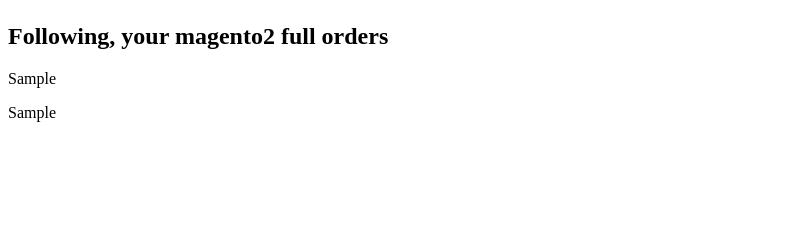
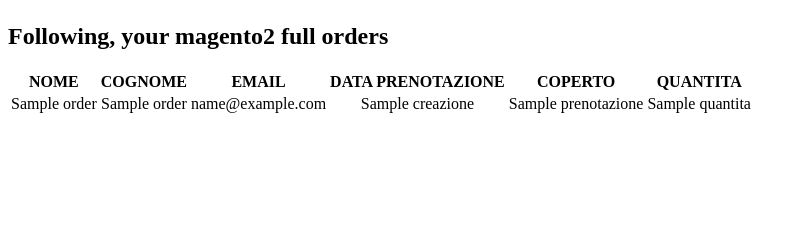
Before and after one commit to oldgiova/orders-detail-report-magento2, a Flask app: template app/templates/index.html in a window 1280 px wide. Shown: the part 93-333 px from the top of the page, without its empty margins (0-805 px from the left). Run offline with Flask 2, Linux system fonts and the light colour scheme; the template is opened without the code that fills it: most values are stand-ins (such as "Sample title", 1, 10 or a date in 2020).

Commit message:
first simple report completed

```diff
--- a/app/magento.py
+++ b/app/magento.py
@@ -39,3 +39,39 @@
     order_id_list = list(dict.fromkeys(order_id_list))
 
     return order_id_list
+
+def mage_get_details_from_single_order(order_id):
+    '''
+    Return all details from single magento order
+    '''
+    r = requests.get(app.config['MAGENTO_REST_URL'] + '/' +
+                    app.config['MAGENTO_STORE'] + '/' +
+                    'V1/orders/' + str(order_id),
+                    headers=headers
+                    )
+    return r.json()
+
+def mage_return_order_important_details_only(order_details):
+    '''
+    Takes in input a json with all order details
+    and return a list with just the details you need
+    '''
+    order_details_dict = {}
+    order_details_dict["email"] = order_details["customer_email"]
+    order_details_dict["creazione"] = order_details["created_at"]
+    order_details_dict["nome"] = order_details["customer_firstname"]
+    order_details_dict["cognome"] = order_details["customer_lastname"]
+    for detail in order_details["items"]:
+        if detail["product_type"] == "virtual":
+            order_details_dict["prenotazione"] = detail["sku"]
+            order_details_dict["quantita"] = detail["qty_ordered"]
+    return order_details_dict
+
+def mage_group_all_order_details_important(order_id_list):
+    mage_final_details_list = []
+    for order_id in order_id_list:
+        json_all_detail_single_order = mage_get_details_from_single_order(order_id)
+        single_order_important_details_only = mage_return_order_important_details_only(json_all_detail_single_order)
+        mage_final_details_list.append(single_order_important_details_only)
+
+    return mage_final_details_list
--- a/app/routes.py
+++ b/app/routes.py
@@ -3,7 +3,7 @@
 from app.forms import LoginForm
 from flask_login import current_user, login_user
 from app.models import User
-from app.magento import get_mage_orders, get_mage_orders_with_name_filter, mage_get_all_order_ids
+from app.magento import get_mage_orders, get_mage_orders_with_name_filter, mage_get_all_order_ids, mage_group_all_order_details_important
 from flask_login import logout_user, login_required
 from werkzeug.urls import url_parse
 
@@ -13,8 +13,9 @@
 @login_required
 def index():
     mage_all_orders = get_mage_orders_with_name_filter('Coperto')
-    list_order_ids = mage_get_all_order_ids(mage_all_orders)
-    return render_template('index.html', title='Home', mage_all_orders = mage_all_orders, list_order_ids = list_order_ids)
+    order_id_list = mage_get_all_order_ids(mage_all_orders)
+    final_details_list = mage_group_all_order_details_important(order_id_list)
+    return render_template('index.html', title='Home', mage_all_orders = mage_all_orders, final_details_list = final_details_list)
 
 @app.route('/login', methods=['GET', 'POST'])
 def login():
--- a/app/templates/index.html
+++ b/app/templates/index.html
@@ -3,6 +3,24 @@
 {% block content %}
     <h1>Hi, {{ current_user.username }}!</h1>
     <h2>Following, your magento2 full orders</h2>
-    <p>{{ list_order_ids }}</p>
-    <p>{{ mage_all_orders }}</p>
+    <table style="text-align: center; border: 1px;">
+        <tr valign="top">
+            <th>NOME</th>
+            <th>COGNOME</th>
+            <th>EMAIL</th>
+            <th>DATA PRENOTAZIONE</th>
+            <th>COPERTO</th>
+            <th>QUANTITA</th>
+        </tr>
+    {% for order in final_details_list %}
+        <tr>
+            <td>{{ order.nome }}</td>
+            <td>{{ order.cognome }}</td>
+            <td>{{ order.email }}</td>
+            <td>{{ order.creazione }}</td>
+            <td>{{ order.prenotazione }}</td>
+            <td>{{ order.quantita }}</td>
+        </tr>
+    {% endfor %}
+    </table>
 {% endblock %}
```
